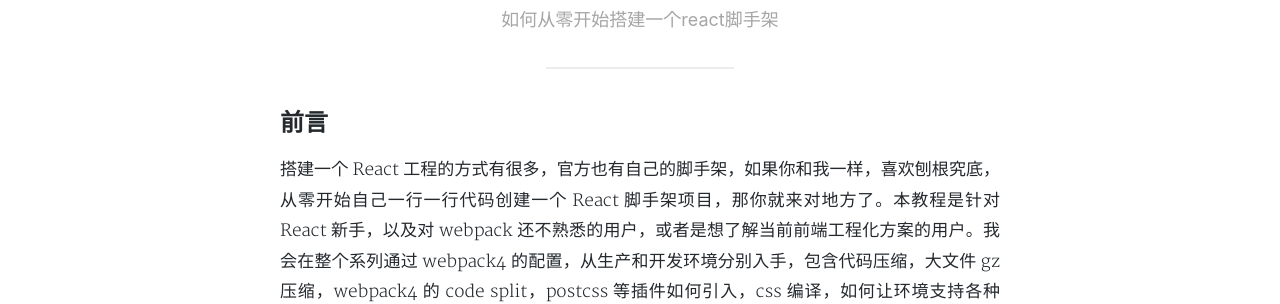
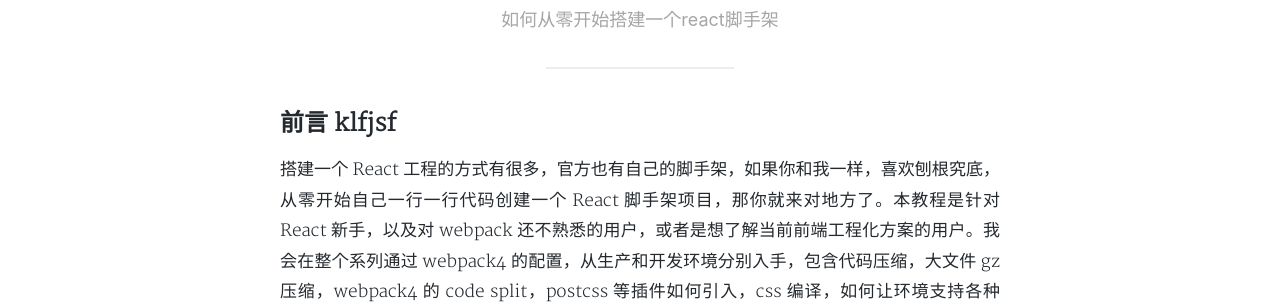
Before and after one commit to BinaryCaptain/BinaryCaptain.github.io, a Jekyll site: the page built from _posts/2018-08-18-react-cli.md, in a window 1280 px wide and 900 px high, scrolled down 377 px. Shown: the part 152-456 px from the top of the window. Built offline with Jekyll 4.4.1, drawn with Linux system fonts in a browser that asks for light colours; nearby versions of some CDN libraries; comment, search, counter and statistics services are not loaded; a style sheet for code colours, icons or effects is not loaded.

Commit message:
Squashed commit of the following:
commit 24f3f4218fdc3f9aa9ab073b7a2eb0e128ffb84c
Author: yanchao <yanchao@tigerbrokers.com>
Date:   Wed Sep 12 19:18:29 2018 +0800

    test-3

commit 9c6b361aa1e8ffd618a9a50c95613d1f6f880ba0
Author: yanchao <yanchao@tigerbrokers.com>
Date:   Wed Sep 12 19:17:49 2018 +0800

    test-2

commit 9638ebdc0dce7669c4d4e484e08ec8b34d79b207
Author: yanchao <yanchao@tigerbrokers.com>
Date:   Wed Sep 12 19:16:38 2018 +0800

    test-1

```diff
--- a/_posts/2018-08-18-react-cli.md
+++ b/_posts/2018-08-18-react-cli.md
@@ -11,7 +11,7 @@ tags: react
 subtitle: '如何从零开始搭建一个react脚手架'
 ---
 
-## 前言
+## 前言  klfjsf
 
 搭建一个 React 工程的方式有很多，官方也有自己的脚手架，如果你和我一样，喜欢刨根究底，从零开始自己一行一行代码创建一个 React 脚手架项目，那你就来对地方了。本教程是针对 React 新手，以及对 webpack 还不熟悉的用户，或者是想了解当前前端工程化方案的用户。我会在整个系列通过 webpack4 的配置，从生产和开发环境分别入手，包含代码压缩，大文件 gz 压缩，webpack4 的 code split，postcss 等插件如何引入，css 编译，如何让环境支持各种 css 预处理器，cssModule 配置化，bundle 结果分析，本地代理配置，React 相关技术栈等等都有一个讲解。
 
```
